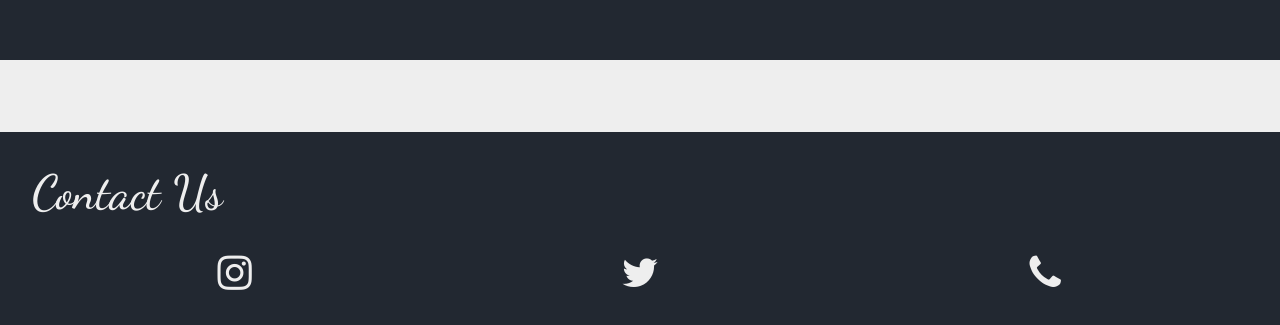
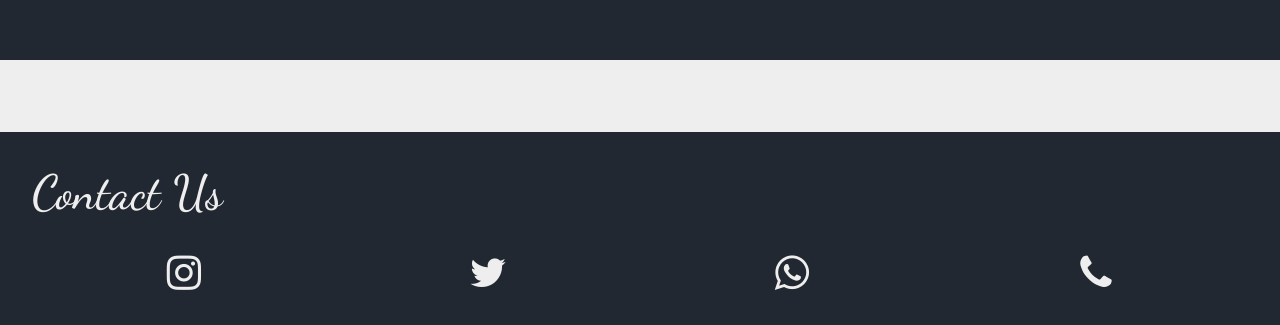
Before and after one commit to andrianidg/andrianidg.github.io, a plain HTML site: page index.html in a window 1280 px wide. Shown: the part 2326-2651 px from the top of the page. Drawn offline with nearby package versions, Linux system fonts and the light colour scheme.

Commit message:
Menambahkan icon wa

```diff
--- a/index.html
+++ b/index.html
@@ -248,6 +248,14 @@
 
         <div class="contact-item">
 
+            <a class="contact-icon" href=https://api.whatsapp.com/send?phone=+6285860800378 target="_blank">
+                <i class="fa fa-whatsapp" aria-hidden="true" style="font-size:250%"></i>
+            </a>
+
+        </div>
+
+        <div class="contact-item">
+
             <a class="contact-icon" href="tel://+621200300" target="_blank">
                 <i class="fa fa-phone" aria-hidden="true" style="font-size:250%"></i>
             </a>
```
